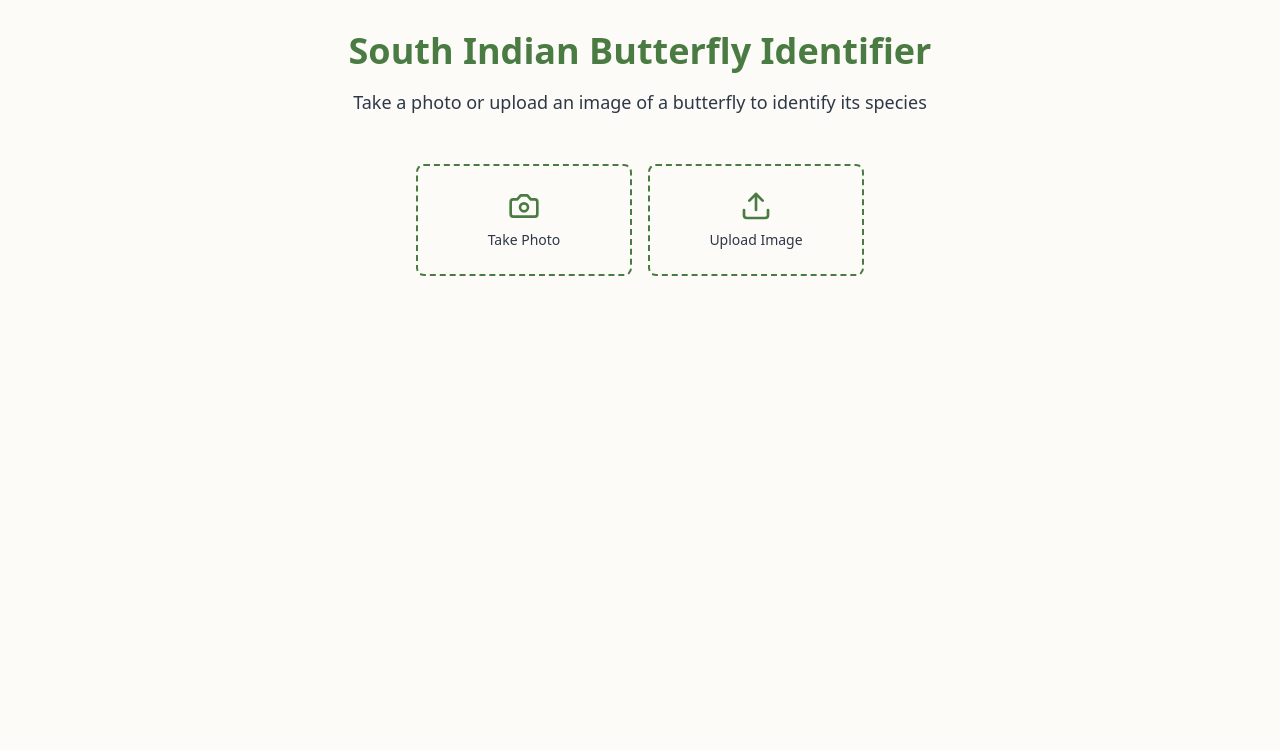
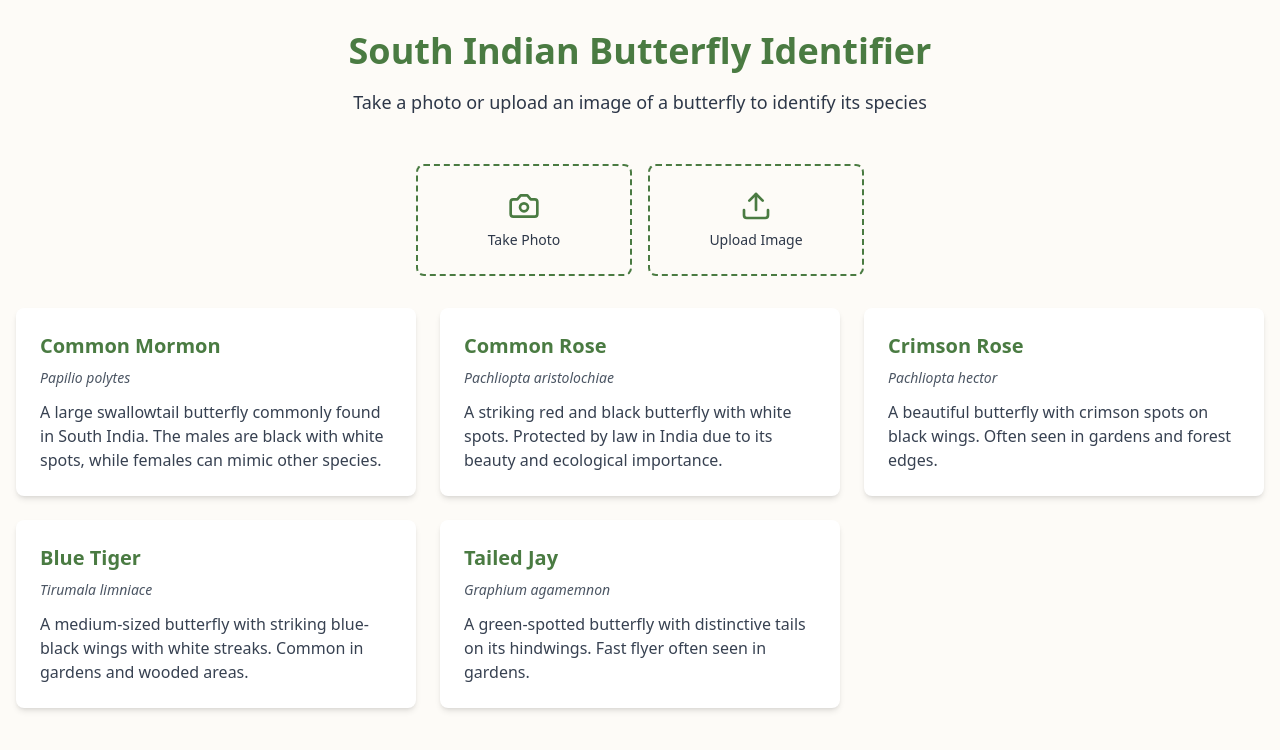
Before and after one commit to brijeshdxer/flutter-identify-butterfly-ai, a React (Vite) app: page / in a window 1280 px wide. Shown: the top 750 px of the page. Built offline with nearby package versions, Linux system fonts and the light colour scheme.

Commit message:
Add butterfly species data collection
Implement a data collection containing information on 5 species of butterflies.
[skip gpt_engineer]

```diff
--- a/src/pages/Index.tsx
+++ b/src/pages/Index.tsx
@@ -8,6 +8,35 @@ interface ClassificationResult {
   label: string;
   score: number;
 }
+
+// Common South Indian butterfly species information
+const butterflySpecies = [
+  {
+    name: "Common Mormon",
+    scientificName: "Papilio polytes",
+    description: "A large swallowtail butterfly commonly found in South India. The males are black with white spots, while females can mimic other species.",
+  },
+  {
+    name: "Common Rose",
+    scientificName: "Pachliopta aristolochiae",
+    description: "A striking red and black butterfly with white spots. Protected by law in India due to its beauty and ecological importance.",
+  },
+  {
+    name: "Crimson Rose",
+    scientificName: "Pachliopta hector",
+    description: "A beautiful butterfly with crimson spots on black wings. Often seen in gardens and forest edges.",
+  },
+  {
+    name: "Blue Tiger",
+    scientificName: "Tirumala limniace",
+    description: "A medium-sized butterfly with striking blue-black wings with white streaks. Common in gardens and wooded areas.",
+  },
+  {
+    name: "Tailed Jay",
+    scientificName: "Graphium agamemnon",
+    description: "A green-spotted butterfly with distinctive tails on its hindwings. Fast flyer often seen in gardens.",
+  }
+];
 
 const Index = () => {
   const [loading, setLoading] = useState(false);
@@ -57,7 +86,7 @@ const Index = () => {
           <h1 className="text-4xl font-bold text-primary mb-4 animate-float">
             South Indian Butterfly Identifier
           </h1>
-          <p className="text-lg text-textDark max-w-2xl mx-auto">
+          <p className="text-lg text-textDark max-w-2xl mx-auto mb-8">
             Take a photo or upload an image of a butterfly to identify its species
           </p>
         </div>
@@ -65,6 +94,17 @@ const Index = () => {
         <div className="space-y-8">
           <ImageUpload onImageSelect={handleImageSelect} />
           <ButterflyResult loading={loading} result={result} />
+
+          {/* Display butterfly species information */}
+          <div className="grid grid-cols-1 md:grid-cols-2 lg:grid-cols-3 gap-6 mt-12">
+            {butterflySpecies.map((butterfly) => (
+              <div key={butterfly.name} className="bg-white p-6 rounded-lg shadow-md">
+                <h3 className="text-xl font-semibold text-primary mb-2">{butterfly.name}</h3>
+                <p className="text-sm text-gray-600 italic mb-3">{butterfly.scientificName}</p>
+                <p className="text-gray-700">{butterfly.description}</p>
+              </div>
+            ))}
+          </div>
         </div>
       </div>
     </div>
```
